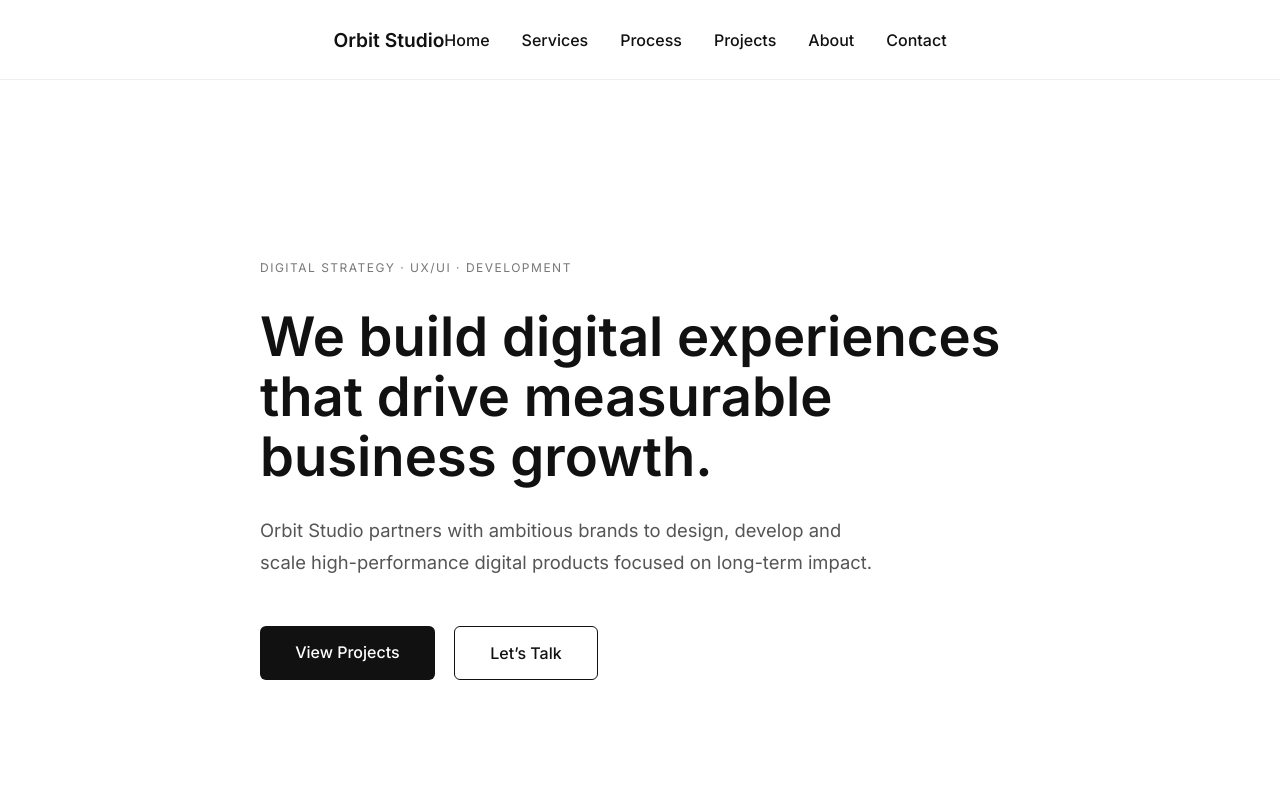
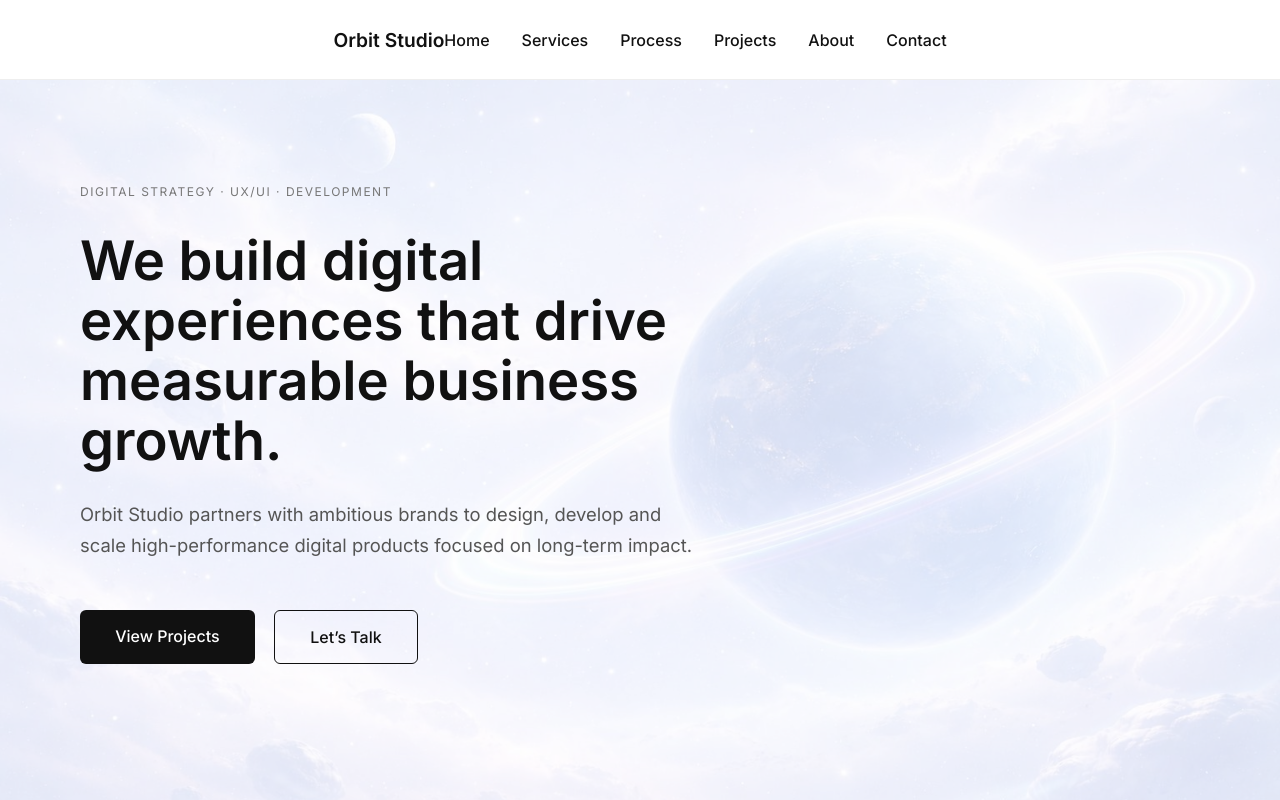
Before and after one commit to DaviddeCaso/orbit-studio, a React (Vite) app: page / in a window 1280 px wide. Shown: the top 800 px of the page. Built offline with nearby package versions, Linux system fonts and the light colour scheme.

Commit message:
style: adjust hero vertical alignment and add left breathing space + add bgimg

```diff
--- a/src/sections/Hero.jsx
+++ b/src/sections/Hero.jsx
@@ -1,6 +1,11 @@
+import heroBg from "../assets/hero-bg.jpg";
+
 function Hero() {
   return (
-    <section id="hero" className="hero">
+    <section
+    id="hero"
+    className="hero"
+    style={{ backgroundImage: `url(${heroBg})` }}>
       <div className="container hero-content">
         <span className="hero-badge">
           Digital Strategy · UX/UI · Development
--- a/src/styles/globals.css
+++ b/src/styles/globals.css
@@ -18,6 +18,7 @@ section {
 .container {
   max-width: 1200px;
   margin: 0 auto;
+  padding: 0 20px;
 }
 
 main {
@@ -67,15 +68,27 @@ nav a {
 /* HERO */
 
 .hero {
+  position: relative;
   min-height: 92vh;
   display: flex;
-  align-items: center;
-  padding: 120px 0 80px;
-  background: #ffffff;
+  align-items: flex-start;
+  padding: 100px 0 80px;
+  background-size: cover;
+  background-position: center;
+  background-repeat: no-repeat;
+}
+
+.hero::before {
+  content: "";
+  position: absolute;
+  inset: 0;
+  background: rgba(255, 255, 255, 0.6);
 }
 
 .hero-content {
-  max-width: 760px;
+  position: relative;
+  max-width: 720px;
+  margin-left: 60px;
 }
 
 .hero-badge {
@@ -106,6 +119,17 @@ nav a {
 .hero-buttons {
   display: flex;
   gap: 1.2rem;
+}
+
+@media (max-width: 768px) {
+  .hero {
+    padding: 120px 0 60px;
+  }
+
+  .hero-content {
+    margin-left: 0;
+    padding: 0 20px;
+  }
 }
 
 /* BUTTONS */
```
Also changed, not shown: src/assets/hero-bg(2).jpg (added), src/assets/hero-bg.jpg (added).
